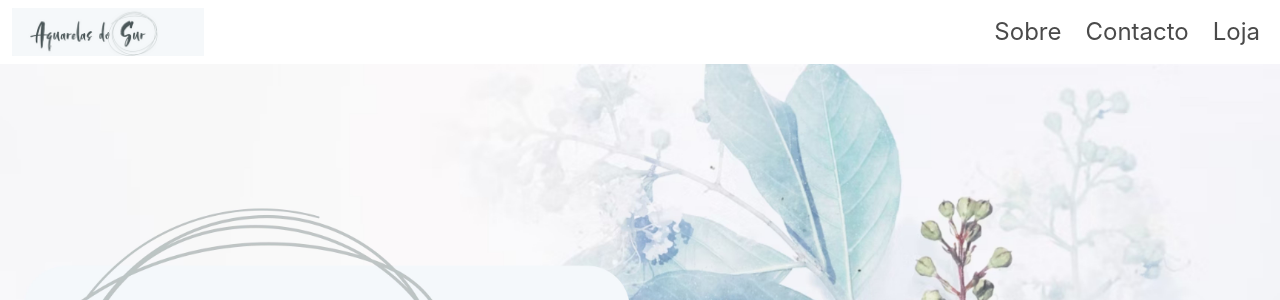
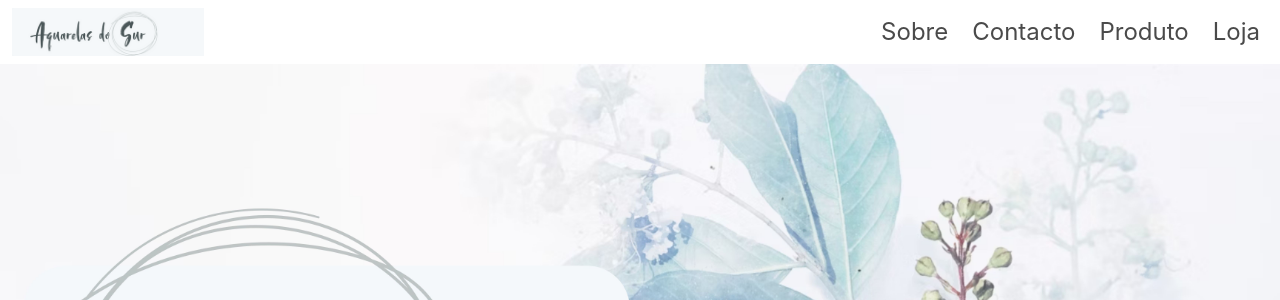
Before and after one commit to sabuat/koru_flask, a Flask app: page / in a window 1280 px wide. Shown: the top 300 px of the page. Run offline with Flask 3, Linux system fonts and the light colour scheme; some web fonts are replaced.

Commit message:
Product NavBar Item Test Added

```diff
--- a/templates/index.html
+++ b/templates/index.html
@@ -27,9 +27,10 @@
             </div>
             <div id="navbarBasicExample" class="navbar-menu">
               <div class="navbar-end mr-2">
-                <a class="navbar-item is-size-4" href= {{ url_for("about")}}> Sobre </a>
-                <a class="navbar-item is-size-4" href={{ url_for("contact")}}> Contacto </a>
-                <a class="navbar-item is-size-4" {{ url_for("store")}}> Loja </a>
+                <a class="navbar-item is-size-4" href= "{{ url_for('about')}}"> Sobre </a>
+                <a class="navbar-item is-size-4" href='{{ url_for("contact")}}'> Contacto </a>
+                <a class="navbar-item is-size-4" href='{{ url_for("store")}}'> Produto </a>
+                <a class="navbar-item is-size-4" href='{{ url_for("store")}}'> Loja </a>
               </div>
             </div>
           </nav>
```
